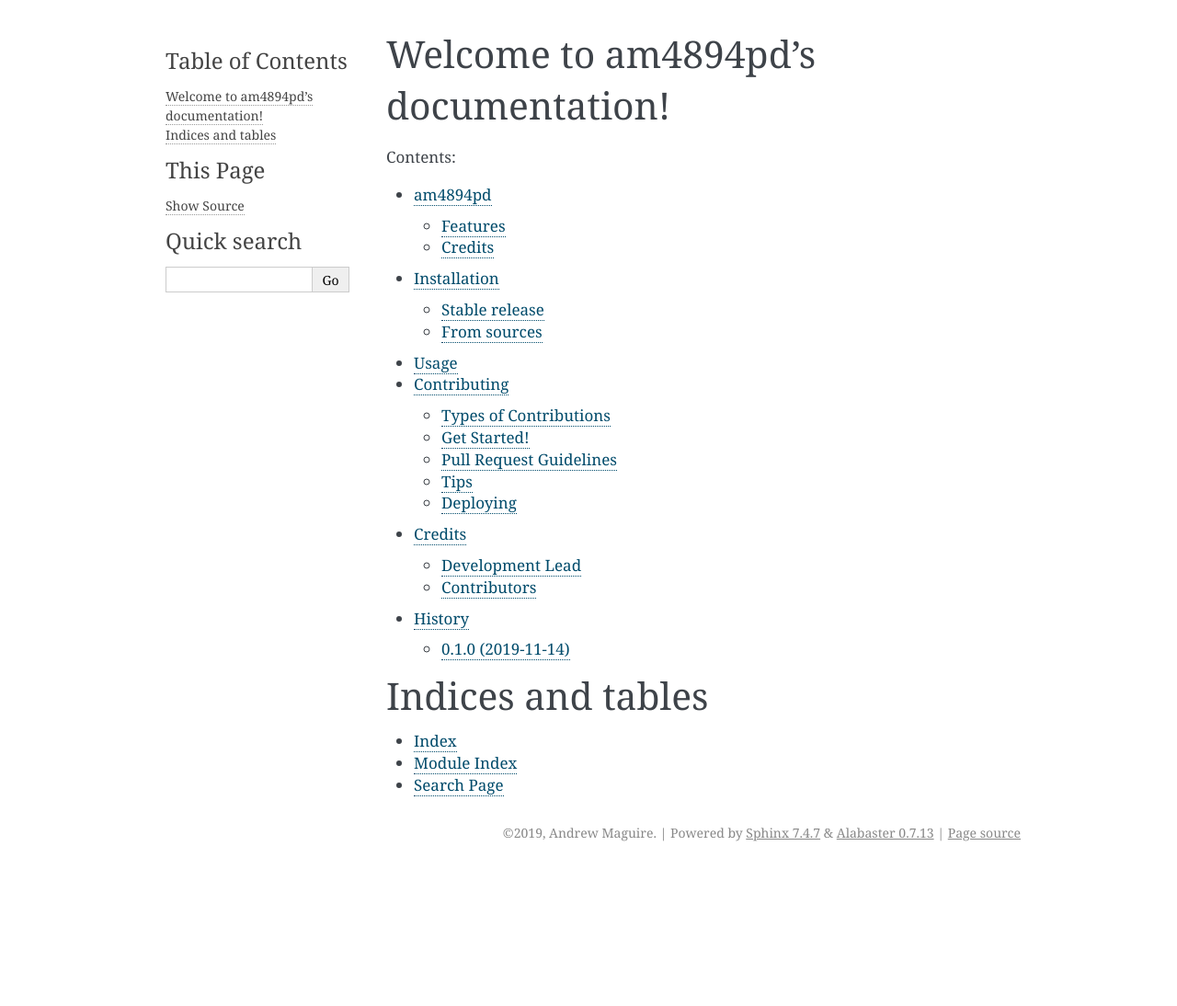
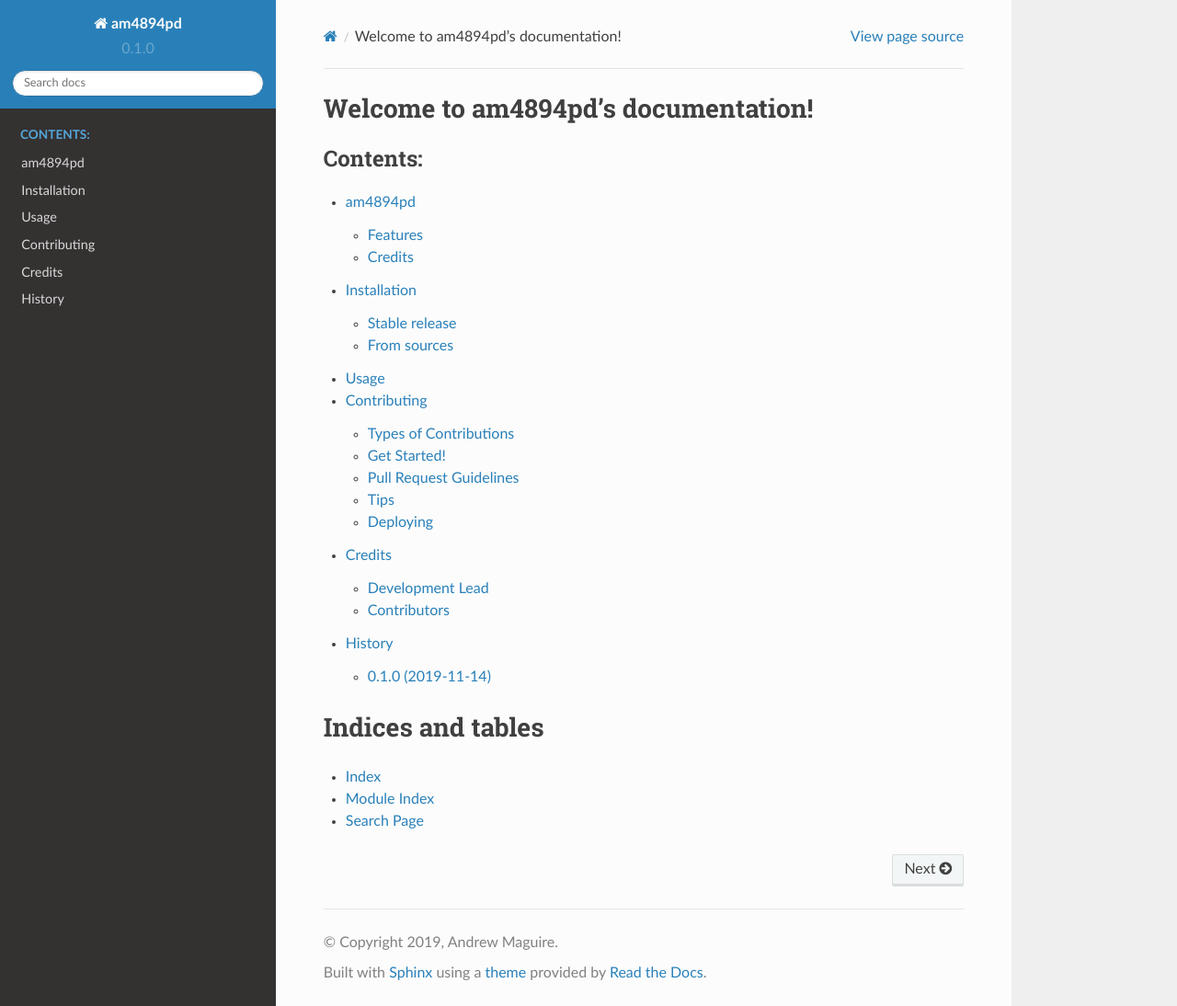
Before and after one commit to andrewm4894/am4894pd, a Sphinx documentation site: the page built from docs/index.rst, in a window 1280 px wide and 1094 px high. Shown: the whole window at 92% size. Built offline with Sphinx 7.4.7 and the Read the Docs theme 2.0.0, drawn with Linux system fonts in a browser that asks for light colours; pages that are not in the unit, such as notebooks, are missing from menus.

Commit message:
update to be just py36 and above

```diff
--- a/docs/conf.py
+++ b/docs/conf.py
@@ -22,6 +22,8 @@
 import sys
 sys.path.insert(0, os.path.abspath('..'))
 
+import sphinx_rtd_theme
+
 import am4894pd
 
 # -- General configuration ---------------------------------------------
@@ -32,7 +34,7 @@
 
 # Add any Sphinx extension module names here, as strings. They can be
 # extensions coming with Sphinx (named 'sphinx.ext.*') or your custom ones.
-extensions = ['sphinx.ext.autodoc', 'sphinx.ext.viewcode']
+extensions = ['sphinx.ext.autodoc', 'sphinx.ext.viewcode', 'sphinx_rtd_theme']
 
 # Add any paths that contain templates here, relative to this directory.
 templates_path = ['_templates']
@@ -84,7 +86,8 @@
 # The theme to use for HTML and HTML Help pages.  See the documentation for
 # a list of builtin themes.
 #
-html_theme = 'alabaster'
+#html_theme = 'alabaster'
+html_theme = 'sphinx_rtd_theme'
 
 # Theme options are theme-specific and customize the look and feel of a
 # theme further.  For a list of options available for each theme, see the
--- a/requirements_dev.txt
+++ b/requirements_dev.txt
@@ -9,6 +9,7 @@
 coverage==4.5.4
 Sphinx==1.8.5
 twine==1.14.0
+sphinx-rtd-theme==0.4.3
 
 pytest==4.6.5
 pytest-runner==5.1
--- a/setup.py
+++ b/setup.py
@@ -20,16 +20,12 @@
 setup(
     author="Andrew Maguire",
     author_email='andrewm4894@gmail.com',
-    python_requires='>=2.7, !=3.0.*, !=3.1.*, !=3.2.*, !=3.3.*, !=3.4.*',
+    python_requires='>=3.6',
     classifiers=[
         'Development Status :: 2 - Pre-Alpha',
         'Intended Audience :: Developers',
         'License :: OSI Approved :: MIT License',
         'Natural Language :: English',
-        "Programming Language :: Python :: 2",
-        'Programming Language :: Python :: 2.7',
-        'Programming Language :: Python :: 3',
-        'Programming Language :: Python :: 3.5',
         'Programming Language :: Python :: 3.6',
         'Programming Language :: Python :: 3.7',
         'Programming Language :: Python :: 3.8',
```
Also changed, not shown: .travis.yml, 1 other file.
